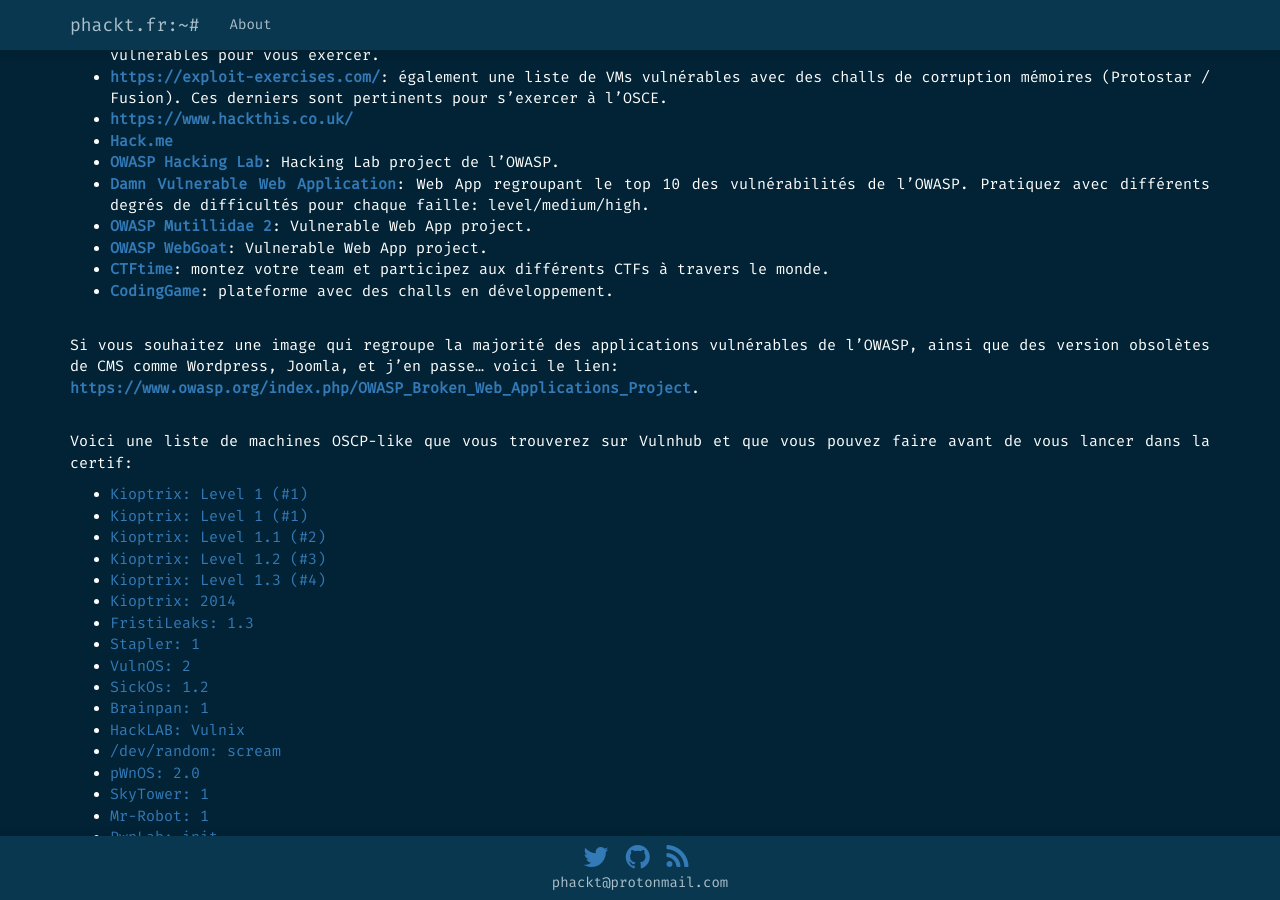
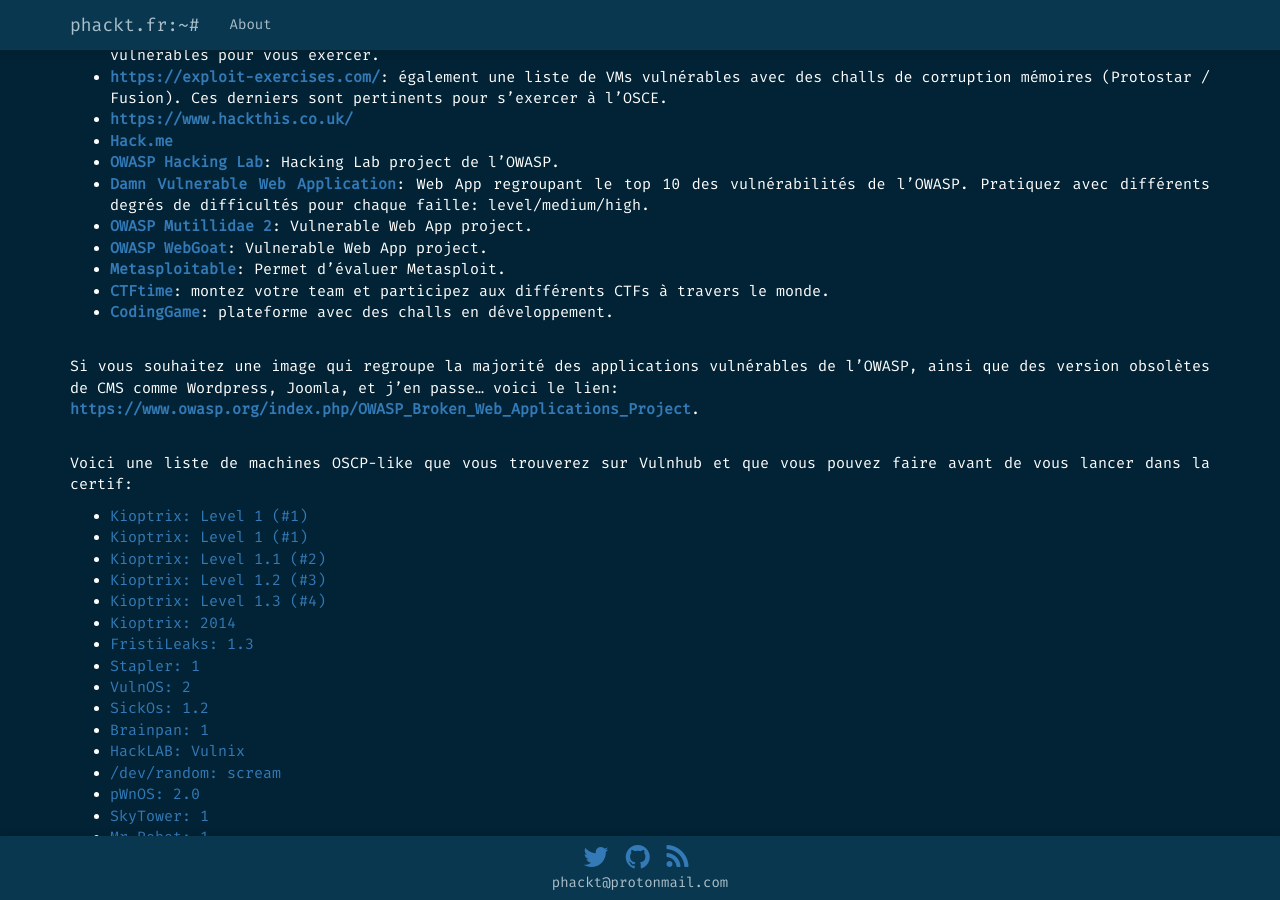
Before and after one commit to phackt/phackt.github.io, a Jekyll site: the page built from _posts/2017-03-06-hacking-training.markdown, in a window 1280 px wide and 900 px high, scrolled down 547 px. Built offline with Jekyll 4.4.1, drawn with Linux system fonts in a browser that asks for light colours; nearby versions of some CDN libraries; some web fonts are replaced.

Commit message:
update hacking training post

```diff
--- a/_posts/2017-03-06-hacking-training.markdown
+++ b/_posts/2017-03-06-hacking-training.markdown
@@ -19,6 +19,7 @@ Voici la liste qui sera amenée à évoluer:
  - **[Damn Vulnerable Web Application](http://www.dvwa.co.uk/)**: Web App regroupant le top 10 des vulnérabilités de l'OWASP. Pratiquez avec différents degrés de difficultés pour chaque faille: level/medium/high.
  - **[OWASP Mutillidae 2](https://www.owasp.org/index.php/OWASP_Mutillidae_2_Project)**: Vulnerable Web App project.
  - **[OWASP WebGoat](https://www.owasp.org/index.php/Category:OWASP_WebGoat_Project)**: Vulnerable Web App project.
+ - **[Metasploitable](https://information.rapid7.com/metasploitable-download.html)**: Permet d'évaluer Metasploit.
  - **[CTFtime](https://ctftime.org/)**: montez votre team et participez aux différents CTFs à travers le monde.
  - **[CodingGame](https://www.codingame.com/)**: plateforme avec des challs en développement.
 
```
